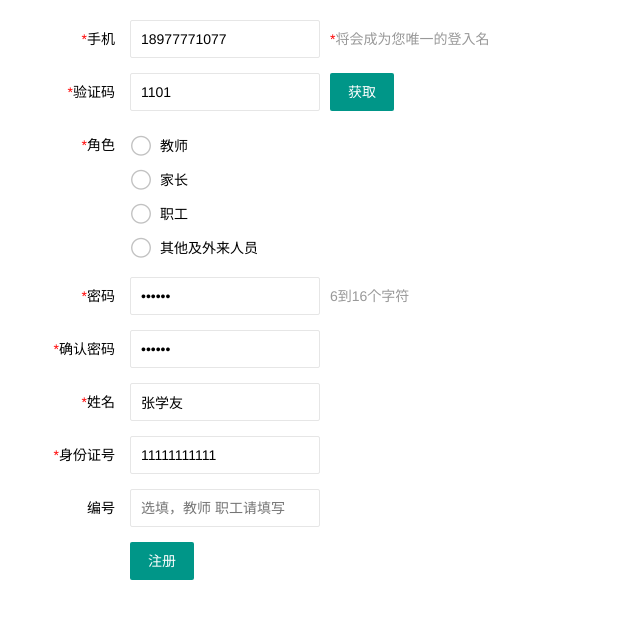
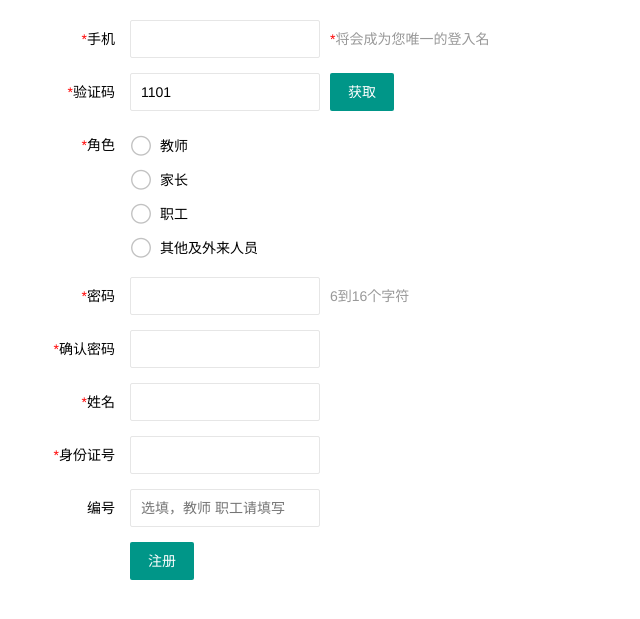
Before and after one commit to anaf007/single_school, a Flask app: page /auth/register in a window 1280 px wide. Shown: the top 619 px of the page, without its empty margins (0-640 px from the left). Run offline with Flask 2, Linux system fonts and the light colour scheme; parts of the project's set-up code (start-up, migrations or seed data) failed here and were passed over; some libraries are stand-ins or nearby versions.

Commit message:
fix html

```diff
--- a/templates/auth/register.html
+++ b/templates/auth/register.html
@@ -41,7 +41,7 @@
               </label>
               <div class="layui-input-inline">
                   <input type="text"  id="phone" name="phone" required="" lay-verify="phone"
-                  autocomplete="off" class="layui-input" value="18977771077">
+                  autocomplete="off" class="layui-input" >
               </div>
               <div class="layui-form-mid layui-word-aux">
                   <span class="we-red">*</span>将会成为您唯一的登入名
@@ -76,7 +76,7 @@
               </label>
               <div class="layui-input-inline">
                   <input type="password" id="L_pass" name="pass" required="" lay-verify="pass"
-                  autocomplete="off" class="layui-input" value="111111">
+                  autocomplete="off" class="layui-input" >
               </div>
               <div class="layui-form-mid layui-word-aux">
                   6到16个字符
@@ -88,7 +88,7 @@
               </label>
               <div class="layui-input-inline">
                   <input type="password" id="L_repass" name="repass" required="" lay-verify="repass"
-                  autocomplete="off" class="layui-input" value="111111">
+                  autocomplete="off" class="layui-input" >
               </div>
           </div>
 
@@ -98,7 +98,7 @@
                 </label>
                 <div class="layui-input-inline">
                     <input type="text"  id="name" name="name"
-                    autocomplete="off" class="layui-input" value="张学友">
+                    autocomplete="off" class="layui-input">
                 </div>
             </div>
 
@@ -108,7 +108,7 @@
             </label>
             <div class="layui-input-inline">
                 <input type="text"  id="id_card" name="id_card"
-                autocomplete="off" class="layui-input" value="11111111111">
+                autocomplete="off" class="layui-input" >
             </div>
         </div>
 
```
